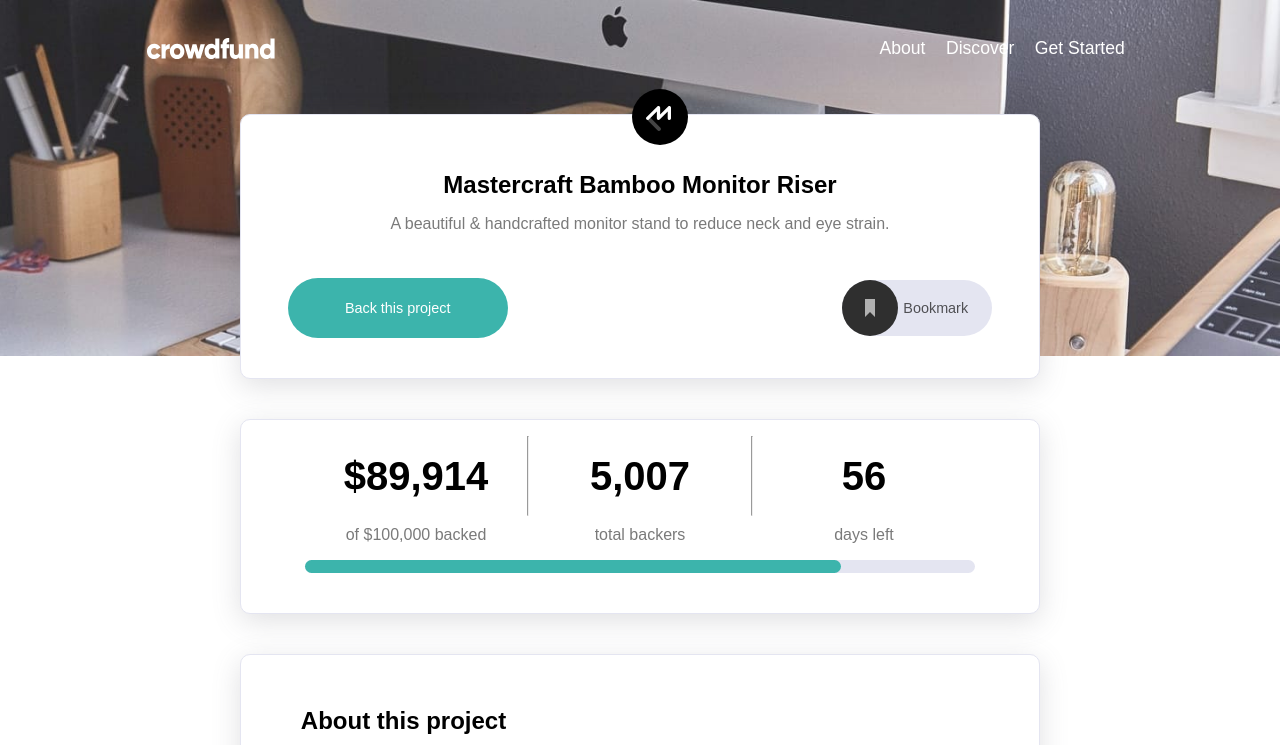
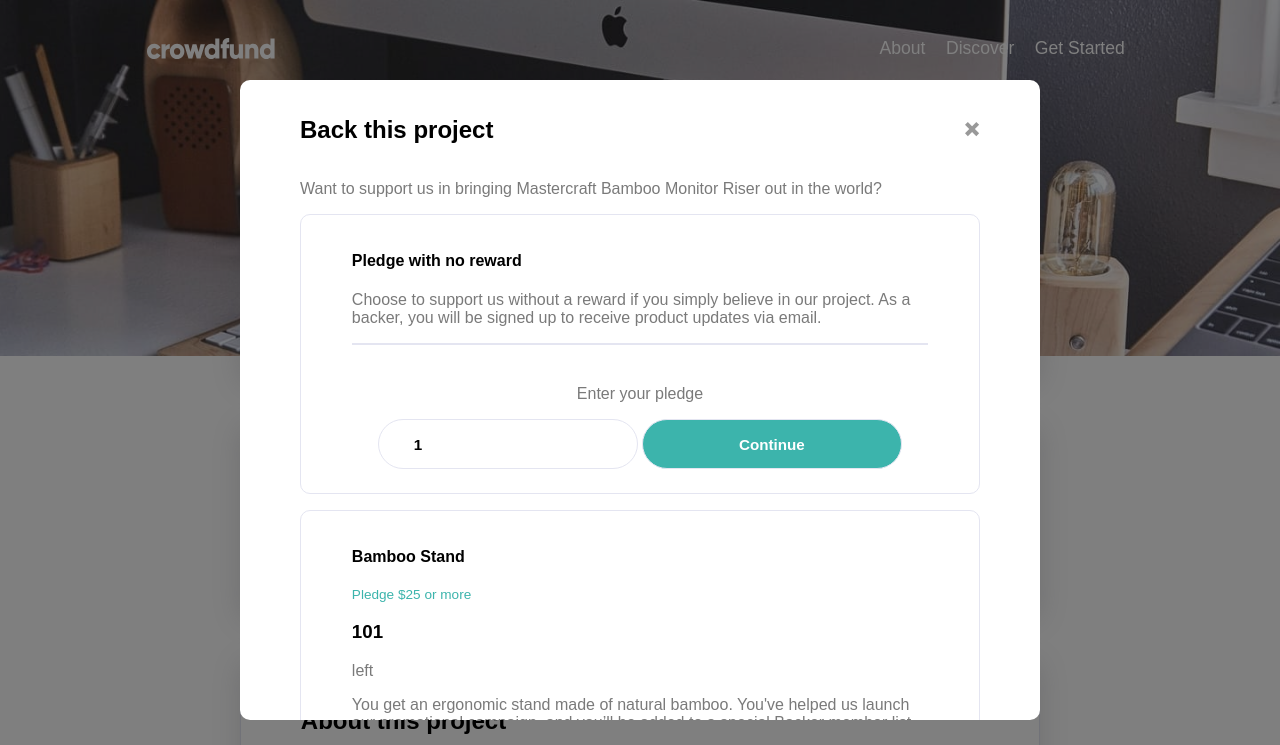
Before and after one commit to CarterStevens1/CrowdFunding-page, a plain HTML site: page index.html in a window 1280 px wide. Shown: the top 745 px of the page. Drawn offline with Linux system fonts and the light colour scheme.

Commit message:
pledge buttons

```diff
--- a/index.html
+++ b/index.html
@@ -127,9 +127,9 @@
                   <p class="highlightText">Pledge $25 or more</p>
                 </div>
                 <p>
-                You get an ergonomic stand made of natural bamboo. You've helped
-                us launch our promotional campaign, and you’ll be added to a
-                special Backer member list.
+                  You get an ergonomic stand made of natural bamboo. You've
+                  helped us launch our promotional campaign, and you’ll be added
+                  to a special Backer member list.
                 </p>
                 <div class="botLine">
                   <div class="numbers">
@@ -206,17 +206,45 @@
                   </p>
                   <div class="product structure">
                     <div class="container">
-                    Pledge with no reward Choose to support us without a reward
-                    if you simply believe in our project. As a backer, you will
-                    be signed up to receive product updates via email.
+                      <h4 class="pledgeClick">Pledge with no reward</h4>
+                      <p>
+                        Choose to support us without a reward if you simply
+                        believe in our project. As a backer, you will be signed
+                        up to receive product updates via email.
+                      </p>
+                      <div class="pledgeEnter">
+                        <p>Enter your pledge</p>
+                        <input class="smallbtn inputbtn" value="1" />
+                        <button
+                          class="smallbtn inputbtn cyan-btn"
+                          id="noReward"
+                        >
+                          Continue
+                        </button>
+                      </div>
                     </div>
                   </div>
                   <div class="product structure">
                     <div class="container">
-                    Bamboo Stand Pledge $25 or more You get an ergonomic stand
-                    made of natural bamboo. You've helped us launch our
-                    promotional campaign, and you’ll be added to a special
-                    Backer member list. 101 left
+                      <h4 class="pledgeClick">Bamboo Stand</h4>
+                      <p class="highlightText">Pledge $25 or more</p>
+                      <h3>101</h3>
+                      <p>left</p>
+                      <p>
+                        You get an ergonomic stand made of natural bamboo.
+                        You've helped us launch our promotional campaign, and
+                        you’ll be added to a special Backer member list.
+                      </p>
+                      <div class="pledgeEnter">
+                        <p>Enter your pledge</p>
+                        <input class="smallbtn inputbtn" value="25" />
+                        <button
+                          class="smallbtn inputbtn cyan-btn"
+                          id="bambooStand"
+                        >
+                          Continue
+                        </button>
+                      </div>
                     </div>
                   </div>
 
@@ -225,10 +253,25 @@
                   <!-- Selected pledge end -->
                   <div class="product structure">
                     <div class="container">
-                    Black Edition Stand Pledge $75 or more You get a Black
-                    Special Edition computer stand and a personal thank you.
-                    You’ll be added to our Backer member list. Shipping is
-                    included. 64 left
+                      <h4 class="pledgeClick">Black Edition Stand</h4>
+                      <p class="highlightText">Pledge $75 or more</p>
+                      <h3>64</h3>
+                      <p>left</p>
+                      <p>
+                        You get a Black Special Edition computer stand and a
+                        personal thank you. You’ll be added to our Backer member
+                        list. Shipping is included.
+                      </p>
+                      <div class="pledgeEnter">
+                        <p>Enter your pledge</p>
+                        <input class="smallbtn inputbtn" value="75" />
+                        <button
+                          class="smallbtn inputbtn cyan-btn"
+                          id="blackStand"
+                        >
+                          Continue
+                        </button>
+                      </div>
                     </div>
                   </div>
                   <!-- Selected pledge start -->
@@ -236,10 +279,15 @@
                   <!-- Selected pledge end -->
                   <div class="product structure unavailable">
                     <div class="container">
-                    Mahogany Special Edition Pledge $200 or more You get two
-                    Special Edition Mahogany stands, a Backer T-Shirt, and a
-                    personal thank you. You’ll be added to our Backer member
-                    list. Shipping is included. 0 left
+                      <h4 class="pledgeClick">Mahogany Special Edition</h4>
+                      <p class="highlightText">Pledge $200 or more</p>
+                      <h3>0</h3>
+                      <p>left</p>
+                      <p>
+                        You get two Special Edition Mahogany stands, a Backer
+                        T-Shirt, and a personal thank you. You’ll be added to
+                        our Backer member list. Shipping is included.
+                      </p>
                     </div>
                   </div>
 
@@ -252,8 +300,8 @@
                   <!-- Success modal start -->
 
                   Thanks for your support! Your pledge brings us one step closer
-                to sharing Mastercraft Bamboo Monitor Riser worldwide. You will
-                get an email once our campaign is completed. Got it!
+                  to sharing Mastercraft Bamboo Monitor Riser worldwide. You
+                  will get an email once our campaign is completed. Got it!
 
                   <!-- Success modal end -->
                 </div>
--- a/style.css
+++ b/style.css
@@ -269,7 +269,6 @@ p {
   bottom: 0;
   background-color: rgba(0, 0, 0, 0.5);
   z-index: 1;
-  display: none;
 }
 
 .pledgeModal {
@@ -300,4 +299,47 @@ p {
   cursor: pointer;
 }
 
-/* Modal end */
+.pledgeClick {
+  cursor: pointer;
+}
+
+.pledgeClick:hover {
+  color: #3cb4ac;
+}
+
+.smallbtn {
+  border: none;
+  border-radius: 100px;
+  color: #fff;
+  cursor: pointer;
+  font-size: 0.95rem;
+  font-weight: 500;
+  padding: 1.25em 2.75em;
+}
+
+.inputbtn {
+  border: 1px solid #e4e5f1;
+  /* border: 1px solid var(--very-light-grayish-blue); */
+  color: #000;
+  color: var(--black);
+  font-family: "Commissioner", sans-serif;
+  font-weight: 700;
+  width: 45%;
+  /* font-size: .8rem; */
+  padding: 1em 2.25em;
+  outline: none;
+}
+
+.cyan-btn {
+  background-color: #3cb4ac;
+  color: #fff;
+}
+
+.pledgeEnter {
+  border-top: 2px solid #e4e5f1;
+  padding-top: 1.5em;
+  padding-bottom: 1.5em;
+  text-align: center;
+}
+
+/* Modal end */ ;
```
Lines whose indentation alone changed are shown as unchanged.
